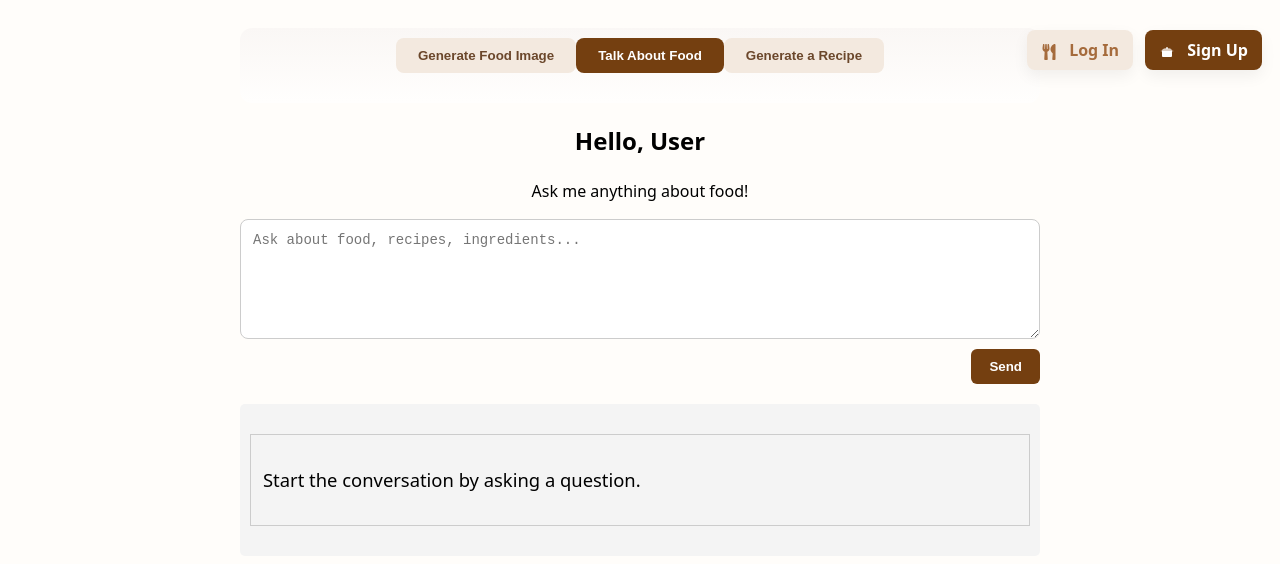
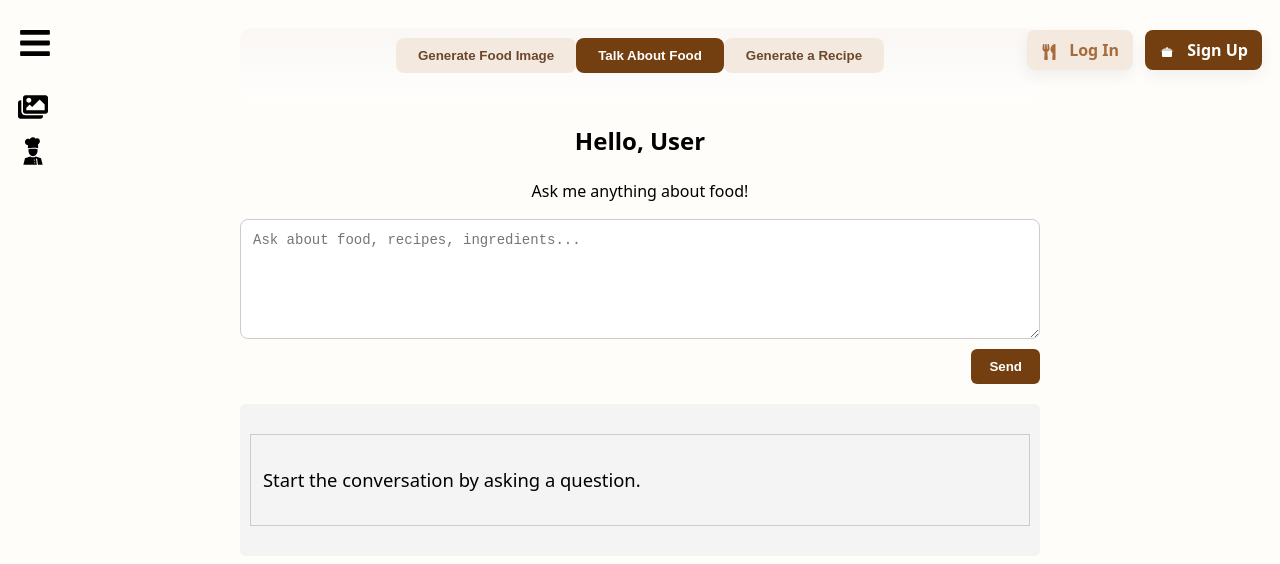
Before and after one commit to raluca345/food_chatbot, a React (Vite) app in the folder frontend/: page / in a window 1280 px wide. Shown: the top 564 px of the page. Built offline with nearby package versions, Linux system fonts and the light colour scheme.

Commit message:
created a side menu

```diff
--- a/frontend/package.json
+++ b/frontend/package.json
@@ -10,8 +10,11 @@
     "preview": "vite preview"
   },
   "dependencies": {
+    "@fortawesome/free-brands-svg-icons": "^7.1.0",
+    "@fortawesome/free-regular-svg-icons": "^7.1.0",
     "react": "^19.1.1",
     "react-dom": "^19.1.1",
+    "react-fontawesome": "^1.7.1",
     "react-icons": "^5.5.0",
     "react-markdown": "^8.0.7",
     "react-router": "^7.9.4",
--- a/frontend/src/App.jsx
+++ b/frontend/src/App.jsx
@@ -1,4 +1,4 @@
-import React from "react";
+import React, { useState } from "react";
 import {
   Routes,
   Route,
@@ -15,6 +15,7 @@ import LoginPage from "./components/auth/LoginPage";
 import { FaUtensils } from "react-icons/fa";
 import { GiCookingPot } from "react-icons/gi";
 import NotFound from "./components/NotFound";
+import Sidebar from "./components/Sidebar/Sidebar";
 
 function App() {
   const navigate = useNavigate();
@@ -38,12 +39,18 @@ function App() {
     return "food-chat";
   };
 
+  const [isSideBarOpen, setIsSideBarOpen] = useState(false);
+  const toggleSidebar = () => setIsSideBarOpen((s) => !s);
+
   const activeTab = getActiveTab();
   const isSignUpPage = location.pathname === "/sign-up";
   const isLoginPage = location.pathname === "/login";
 
   return (
     <div className="App">
+      <article>
+        <Sidebar isOpen={isSideBarOpen} onToggle={toggleSidebar} />
+        <section>
           {!isSignUpPage && !isLoginPage && (
             <header className="app-header">
               <nav className="tab-nav">
@@ -87,12 +94,17 @@ function App() {
                 element={<FoodImageGenerator />}
               />
               <Route path="/home/chat" element={<FoodChat />} />
-          <Route path="/home/recipe-generator" element={<RecipeGenerator />} />
+              <Route
+                path="/home/recipe-generator"
+                element={<RecipeGenerator />}
+              />
               <Route path="/sign-up" element={<SignUpPage />}></Route>
               <Route path="/login" element={<LoginPage />}></Route>
               <Route path="*" element={<NotFound />}></Route>
             </Routes>
           </div>
+        </section>
+      </article>
     </div>
   );
 }
--- /dev/null
+++ b/frontend/src/components/Sidebar/Sidebar.css
@@ -0,0 +1,114 @@
+:root {
+  --sb-ease: cubic-bezier(0.22, 0.85, 0.28, 1);
+  --sb-dur: 480ms;
+  --sb-char-in-dur: 520ms;
+  --sb-char-out-dur: 320ms;
+  --sb-divider-dur: 520ms;
+}
+
+.sidebar-toggle {
+  position: fixed;
+  width: 34px;
+  height: 34px;
+  top: 26px;
+  left: 18px;
+  border: none;
+  display: inline-flex;
+  align-items: center;
+  justify-content: center;
+  cursor: pointer;
+  transition: transform var(--sb-dur) var(--sb-ease),
+    left var(--sb-dur) var(--sb-ease);
+  z-index: 1200;
+}
+
+.sidebar-toggle.open {
+  transform: translateX(124px);
+}
+
+.sidebar-toggle.open svg {
+  transform: translateX(6px);
+  transition: transform var(--sb-dur) var(--sb-ease);
+}
+
+.sidebar-toggle:focus {
+  outline: 3px solid rgba(171, 108, 235, 0.18);
+}
+
+.sidebar-group {
+  position: fixed;
+  top: 86px;
+  left: 18px;
+  display: flex;
+  flex-direction: column;
+  align-items: flex-start;
+  justify-content: flex-start;
+  gap: 14px;
+  width: auto;
+  padding: 6px 0;
+  border: none;
+  transition: transform var(--sb-dur) var(--sb-ease),
+    left var(--sb-dur) var(--sb-ease);
+  z-index: 1200;
+}
+
+.sidebar-group > span {
+  display: inline-flex;
+  align-items: center;
+  gap: 12px;
+  white-space: nowrap;
+}
+
+.sidebar-group .sidebar-label {
+  font-size: 16px;
+  font-weight: bold;
+  letter-spacing: 0.3px;
+  opacity: 0;
+  transform: translateX(8px);
+  transition: opacity var(--sb-dur) var(--sb-ease),
+    transform var(--sb-dur) var(--sb-ease);
+  pointer-events: none;
+}
+
+.sidebar.open .sidebar-group .sidebar-label {
+  opacity: 1;
+  transform: translateX(0);
+  pointer-events: auto;
+}
+
+.sidebar-divider {
+  position: fixed;
+  top: 18px;
+  left: calc(22px + 40px + 140px);
+  width: 1px;
+  height: 0;
+  background: rgba(107, 107, 107, 0.14);
+  opacity: 0;
+  transition: height var(--sb-divider-dur) var(--sb-ease),
+    opacity var(--sb-divider-dur) var(--sb-ease);
+  z-index: 1100;
+  border-left: 1px solid rgba(107, 107, 107, 0.12);
+}
+
+.sidebar-icon {
+  cursor: pointer;
+  width: 30px;
+  height: 30px;
+  display: inline-flex;
+  align-items: center;
+  justify-content: center;
+}
+
+.sidebar-divider.visible {
+  height: calc(100vh - 36px);
+  opacity: 1;
+}
+
+@media (max-width: 880px) {
+  .sidebar-toggle.open {
+    transform: translateX(80px);
+  }
+  .sidebar-divider {
+    left: calc(18px + 40px + 80px);
+  }
+}
--- /dev/null
+++ b/frontend/src/components/Sidebar/Sidebar.jsx
@@ -0,0 +1,50 @@
+import React from "react";
+import { FaBars, FaImages } from "react-icons/fa";
+import { GiCook } from "react-icons/gi";
+import "./Sidebar.css";
+import { useNavigate } from "react-router";
+
+export default function Sidebar({ isOpen, onToggle }) {
+  const handleExpand = () => {};
+  const navigate = useNavigate();
+
+  const renderLabel = (text) => (
+    <span className="sidebar-label" aria-hidden={!isOpen}>
+      {text}
+    </span>
+  );
+
+  return (
+    <div className={`sidebar ${isOpen ? "open" : "closed"}`}>
+      <FaBars
+        className={`icon-inline sidebar-toggle ${isOpen ? "open" : ""}`}
+        onClick={onToggle}
+        aria-label={isOpen ? "Close sidebar" : "Open sidebar"}
+        aria-expanded={isOpen}
+      />
+      <div className="sidebar-group" role="group" aria-label="Sidebar actions">
+        <span>
+          <FaImages
+            className="icon-inline sidebar-icon"
+            title="Images"
+            onClick={() => navigate("/home/gallery")}
+          />
+          {renderLabel("Images")}
+        </span>
+        <span>
+          <GiCook
+            className="icon-inline sidebar-icon"
+            title="Recipes history"
+            onClick={() => navigate("/home/recipes-history")}
+          />
+          {renderLabel("Recipes history")}
+        </span>
+      </div>
+
+      <div
+        className={`sidebar-divider ${isOpen ? "visible" : ""}`}
+        aria-hidden={!isOpen}
+      />
+    </div>
+  );
+}
```
Also changed, not shown: 2 other files (tests, documents, lock files or other folders). Lines whose indentation alone changed are shown as unchanged.
